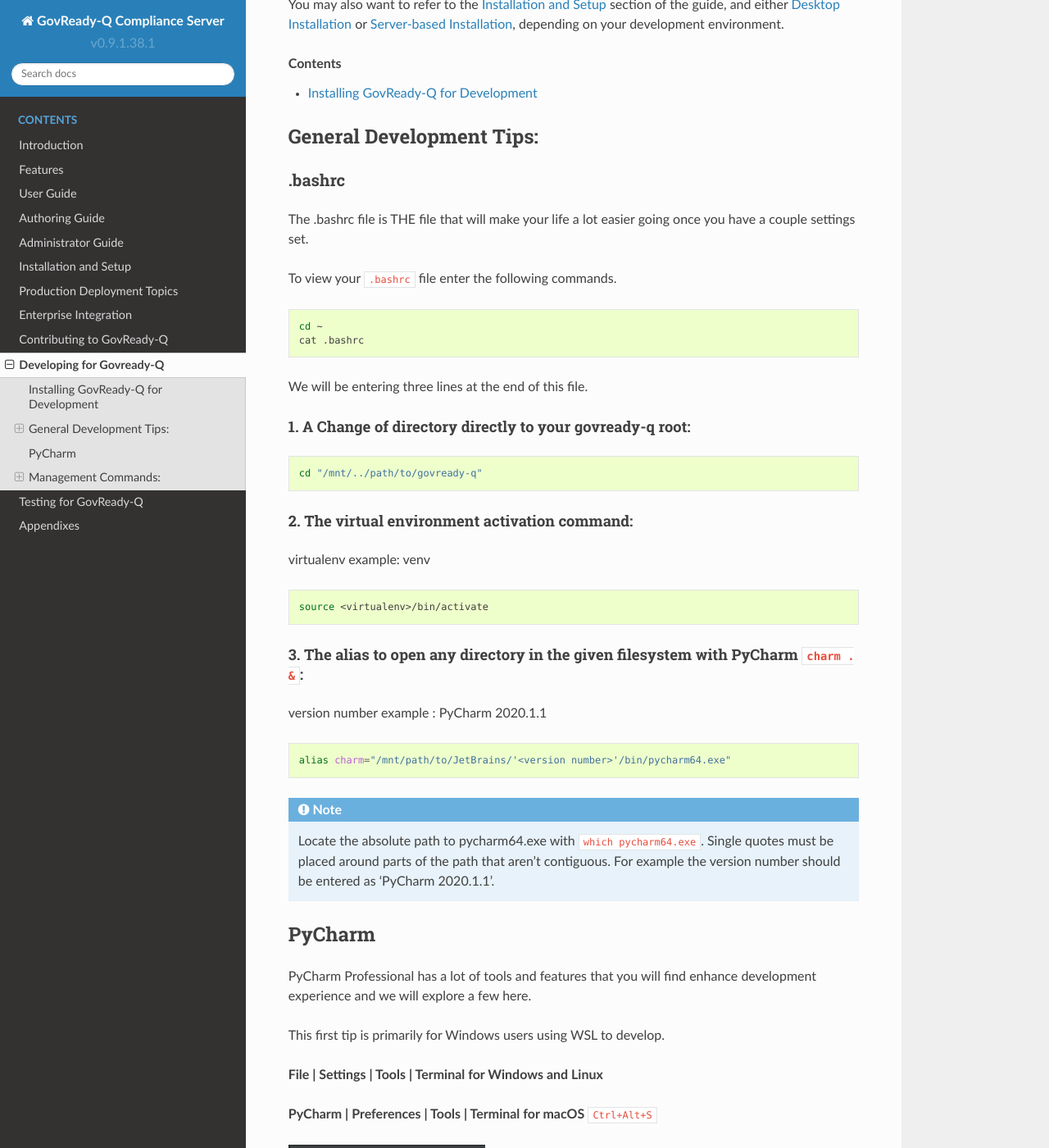
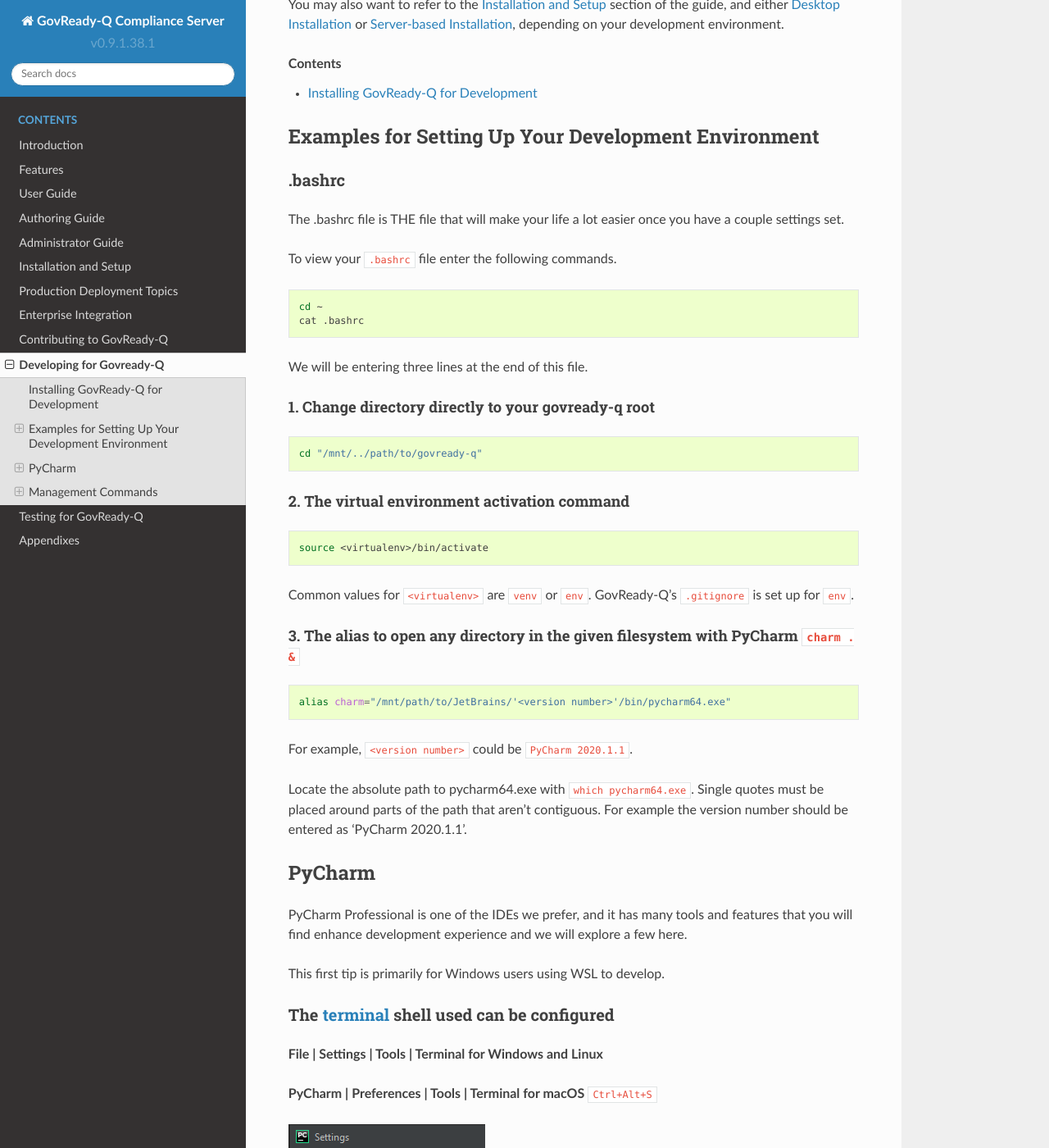
Before and after one commit to GovReady/govready-q-docs, a Sphinx documentation site: the page built from source/developing-for-govready-q/index.rst, in a window 1280 px wide and 1400 px high, scrolled down 214 px. Shown: the whole window at 82% size. Built offline with Sphinx 7.4.7 and the Read the Docs theme 2.0.0, drawn with Linux system fonts in a browser that asks for light colours; some of the changed text lies outside the part shown.

Commit message:
tweaks for developing-for-govready-q

```diff
--- a/source/developing-for-govready-q/index.rst
+++ b/source/developing-for-govready-q/index.rst
@@ -24,13 +24,13 @@
       installing-govready-q-for-development
 
 
-General Development Tips:
-###########################
+Examples for Setting Up Your Development Environment
+####################################################
 
 .bashrc
----------------
+-------
 
-The .bashrc file is THE file that will make your life a lot easier going once you have a couple settings set.
+The .bashrc file is THE file that will make your life a lot easier once you have a couple settings set.
 
 To view your ``.bashrc`` file enter the following commands.
 
@@ -41,44 +41,42 @@
 
 We will be entering three lines at the end of this file.
 
-1. A Change of directory directly to your govready-q root:
-______________________________________________________________________________
+1. Change directory directly to your govready-q root
+____________________________________________________
 
 .. code:: bash
 
     cd "/mnt/../path/to/govready-q"
 
-2. The virtual environment activation command:
-______________________________________________________________________________
-
-virtualenv example: venv
+2. The virtual environment activation command
+_____________________________________________
 
 .. code:: bash
 
     source <virtualenv>/bin/activate
 
-3. The alias to open any directory in the given filesystem with PyCharm ``charm . &``:
-__________________________________________________________________________________________________
+Common values for ``<virtualenv>`` are ``venv`` or ``env``. GovReady-Q's ``.gitignore`` is set up for ``env``.
 
-version number example : PyCharm 2020.1.1
+3. The alias to open any directory in the given filesystem with PyCharm ``charm . &``
+_____________________________________________________________________________________
 
 .. code:: bash
 
     alias charm="/mnt/path/to/JetBrains/'<version number>'/bin/pycharm64.exe"
 
-.. note::
+For example, ``<version number>`` could be ``PyCharm 2020.1.1``.
 
-    Locate the absolute path to pycharm64.exe with ``which pycharm64.exe``. Single quotes must be placed around parts of the path that aren't contiguous. For example the version number should be entered as 'PyCharm 2020.1.1'.
+Locate the absolute path to pycharm64.exe with ``which pycharm64.exe``. Single quotes must be placed around parts of the path that aren't contiguous. For example the version number should be entered as 'PyCharm 2020.1.1'.
 
 PyCharm
 ########
 
-PyCharm Professional has a lot of tools and features that you will find enhance development experience and we will explore a few here.
+PyCharm Professional is one of the IDEs we prefer, and it has many tools and features that you will find enhance development experience and we will explore a few here.
 
 This first tip is primarily for Windows users using WSL to develop.
 
-1. The terminal_ shell used can be configured
-_______________________________________________
+The terminal_ shell used can be configured
+------------------------------------------
 
 **File | Settings | Tools | Terminal for Windows and Linux**
 
@@ -110,8 +108,8 @@
    WSL Terminal panel
 
 
-Management Commands:
-################################################
+Management Commands
+###################
 
 GovReadyQ's ``manage.py`` uses ``django.core.management`` to orchestrate management commands.
 
@@ -125,11 +123,11 @@
 
    execute_from_command_line(sys.argv)
 
-I will summarize the fantastic documentation the Django development team has for BaseCommand_ in order for you to create your own commands. Bottom-line we create a new class that inherits from the Django object ``BaseCommand``.
+I will summarize the fantastic documentation the Django development team has for BaseCommand_ in order for you to create your own commands. Bottom line, we create a new class that inherits from the Django object ``BaseCommand``.
 
 For this walk-through I will outline how the management command ``./manage.py compliance_app`` allows us to list all available app sources.
 
-First and foremost we need to ensure we have a **management/commands** directory under the Django app of choice, in this example **guidedmodules**(which registers the command when guidedmodules is included in **INSTALLED_APPS**). Then a new file **compliance_app.py** for our ``compliance_app`` command argument. In this file we import and inherit ``BaseCommand`` into our new class. Adding some help text to remind us of this commands purpose.
+First and foremost we need to ensure we have a **management/commands** directory under the Django app of choice, in this example **guidedmodules** (which registers the command when guidedmodules is included in **INSTALLED_APPS**). Then a new file **compliance_app.py** for our ``compliance_app`` command argument. In this file we import and inherit ``BaseCommand`` into our new class. Adding some help text to remind us of this commands purpose.
 
 .. note::
    We are now in **~/govready-q/guidedmodules/management/commands/compliance_app.py**
@@ -156,7 +154,7 @@
         # other argument logic that includes appsource specified
 
 
-For additional arguments **compliance_app** also overrides ``add_arguments``. Here we specify the argument to enter(``'appsource'``), the number of arguments(``"?"``), and its type(``str``). These arguments are then implemented in the handle override.
+For additional arguments **compliance_app** also overrides ``add_arguments``. Here we specify the argument to enter (``'appsource'``), the number of arguments (``"?"``), and its type (``str``). These arguments are then implemented in the handle override.
 
 .. code-block:: bash
 
```
Also changed, not shown: other parts of source/developing-for-govready-q/index.rst (+5 -5 lines).
